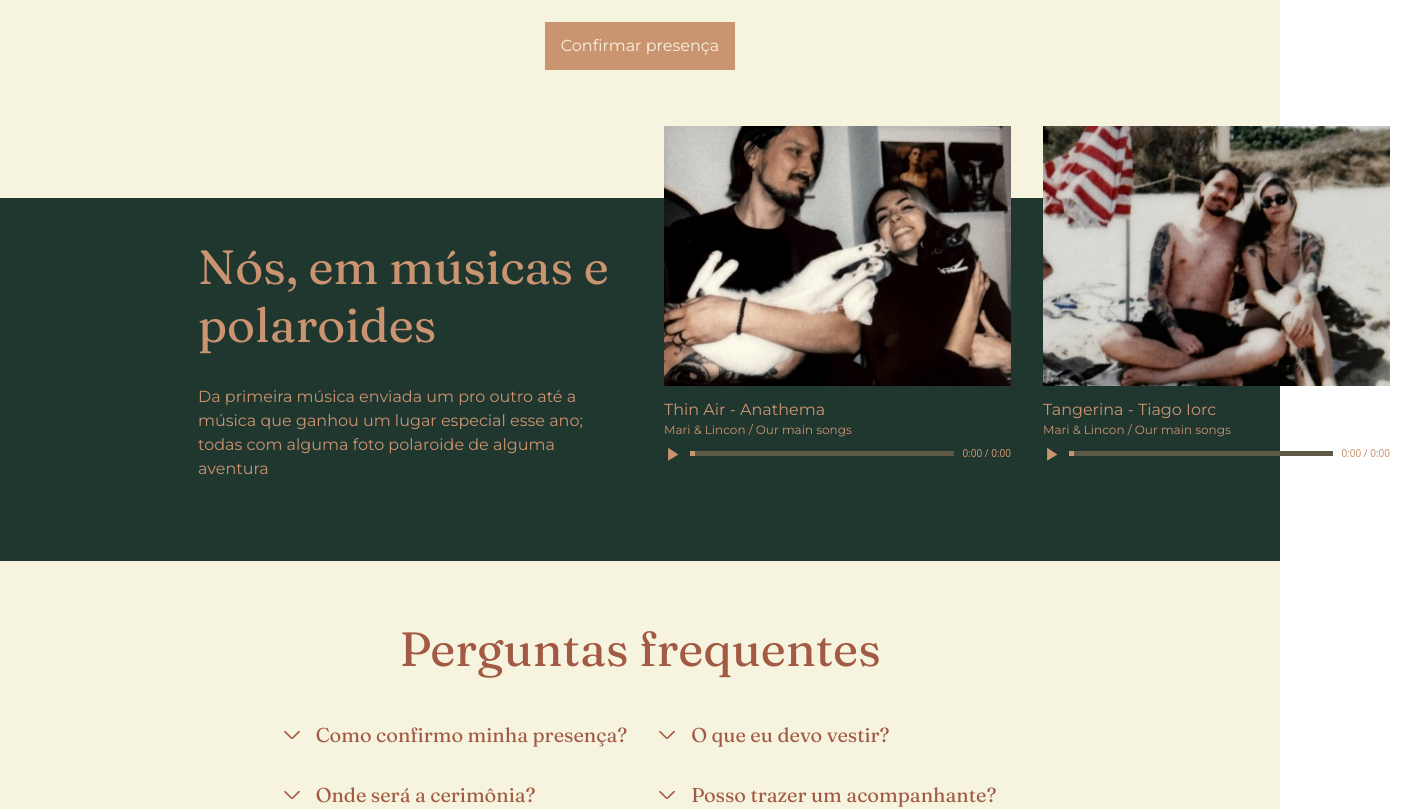
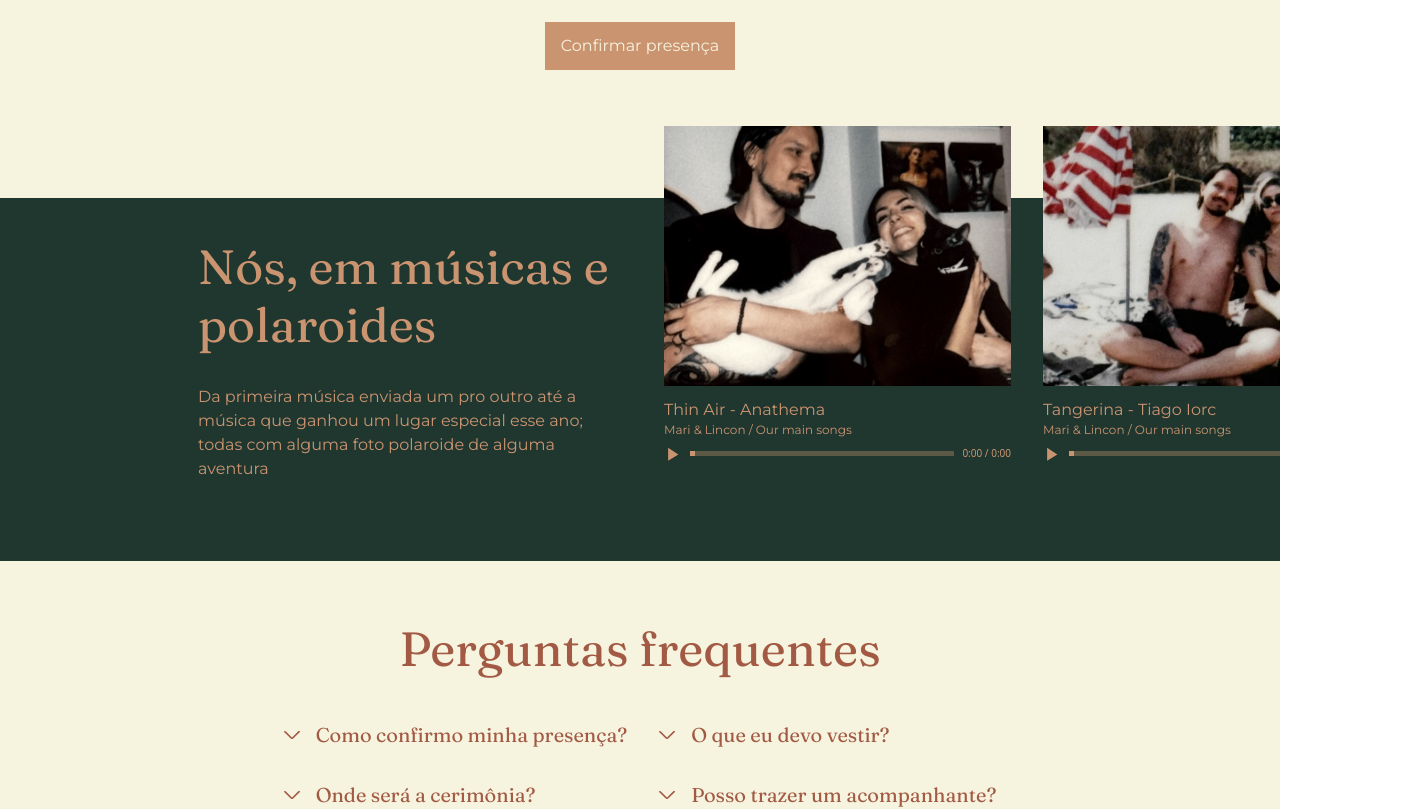
Before and after one commit to linconkusunoki/maricon, a Next.js app: page / in a window 1280 px wide. Shown: the part 1500-2309 px from the top of the page, 1406 px wide, since content can reach past the window. Built offline with nearby package versions, Linux system fonts and the light colour scheme; no server answers.

Commit message:
fix overflow playlist

```diff
--- a/src/app/page.jsx
+++ b/src/app/page.jsx
@@ -89,8 +89,10 @@ export default function Home() {
           <p className="font-primary text-bronze">{t.music_text}</p>
         </div>
 
-        <div className="xl:-mt-28 xl:w-[120%] 2xl:w-[90%]">
-          <Playlist />
+        <div className="overflow-x-hidden xl:-mt-28">
+          <div className="xl:w-[120%] 2xl:w-[90%]">
+            <Playlist />
+          </div>
         </div>
       </section>
 
@@ -246,7 +248,11 @@ export default function Home() {
 
         <p className="font-primary text-bronze lg:max-w-[1100px] lg:mx-auto text-center">
           {t.our_day_p1}
-          <a className="font-bold underline" target="_blank" href="http://wa.link/jkh2p2">
+          <a
+            className="font-bold underline"
+            target="_blank"
+            href="http://wa.link/jkh2p2"
+          >
             {t.our_day_contact}
           </a>
         </p>
```
